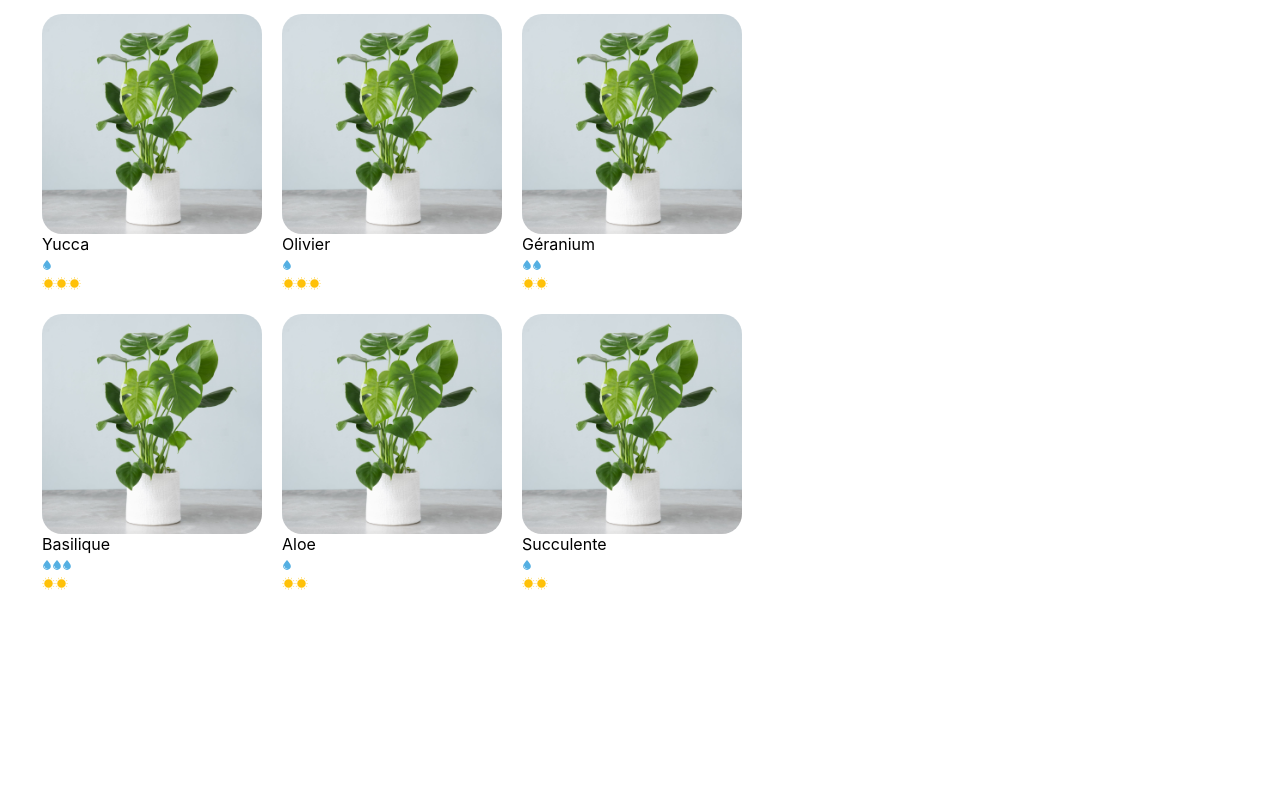
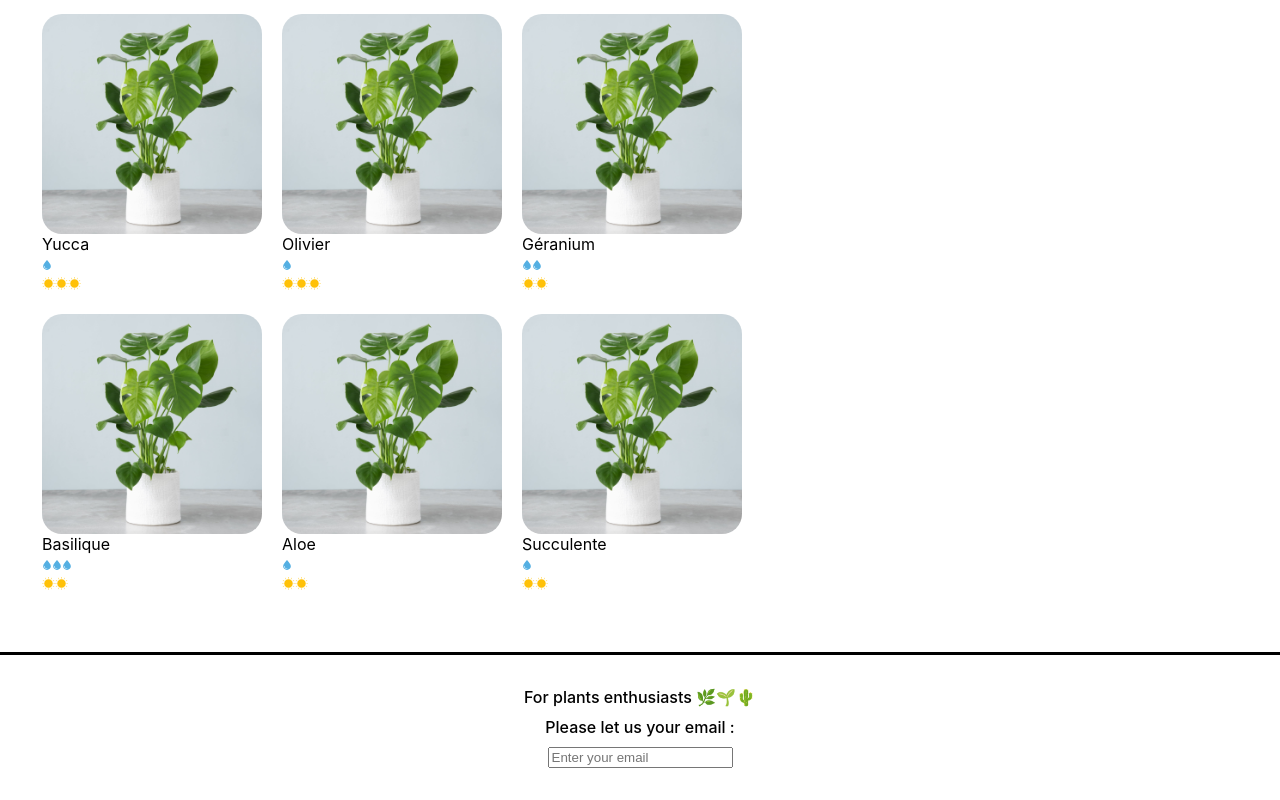
Before and after one commit to vFaribeault/project-the-jungle-house, a React (Create React App) app: page / in a window 1280 px wide. Shown: the part 589-1389 px from the top of the page. Before the commit the page ends 1241 px from the top, so only its background shows below. Built offline with nearby package versions, Linux system fonts and the light colour scheme.

Commit message:
Footer JS + CSS added & event call inside

```diff
--- a/src/components/App.js
+++ b/src/components/App.js
@@ -1,7 +1,8 @@
-// Import Banner, Cart and ShoppingList components to use it in App component
+// Import Banner, Cart, ShoppingList and Footer components to use it in App component
 import Banner from './Banner'
+import Cart from './Cart'
 import ShoppingList from './ShoppingList'
-// import Cart from './Cart'
+import Footer from './Footer'
 
 // Create an App component
 function App() {
@@ -10,6 +11,7 @@ function App() {
       <Banner />
       {/* <Cart /> */}
       <ShoppingList />
+      <Footer />
     </div>
   )
 }
--- a/src/components/Footer.js
+++ b/src/components/Footer.js
@@ -1,16 +1,42 @@
+// Import local state from react to save informations
 import { useState } from 'react'
+// Import Footer.css file to add style
 import '../styles/Footer.css'
 
+// Create a Footer component
 function Footer() {
+  // Declare init state for "inputValue" and the function "setInputValue" which allows to change the state
 	const [inputValue, setInputValue] = useState('')
+
+  // Declare a function to get the input
+	function handleInput(e) {
+		setInputValue(e.target.value)
+	}
+
+  // Declare a function to get the blur, the click outside the text area
+  // Check if the input is valid mail
+	function handleBlur() {
+		if (!inputValue.includes('@')) {
+			alert("Warning : '@' missing , this isn't a valid mail")
+		}
+	}
 
 	return (
 		<footer className='tjh-footer'>
+
 			<div className='tjh-footer-element'>
 				For plants enthusiasts 🌿🌱🌵
 			</div>
+
 			<div className='tjh-footer-element'>Please let us your email :</div>
-		</footer>
+      {/* Declare (listen) an "onChange" event and "onBlur" event */}
+      <input
+        placeholder="Enter your email"
+        onChange={handleInput}
+        value={inputValue}
+        onBlur={handleBlur}
+      />
+    </footer>
 	)
 }
 
--- a/src/components/PlantItem.js
+++ b/src/components/PlantItem.js
@@ -8,7 +8,7 @@ function handleClick(plant) {
 	alert(`Do you want to buy 1 ${plant} ? Very good choice !`)
 }
 
-// PlanItem component takes 5 props
+// Create a PlanItem component which takes 5 props
 function PlantItem({ name, cover, id, light, water }) {
   return (
 		// Declare (listen) an 'onClick' event, pass it 'handleClick' function with the name as argument
```
Also changed, not shown: src/components/CareScale.js (+11 -3 lines).
